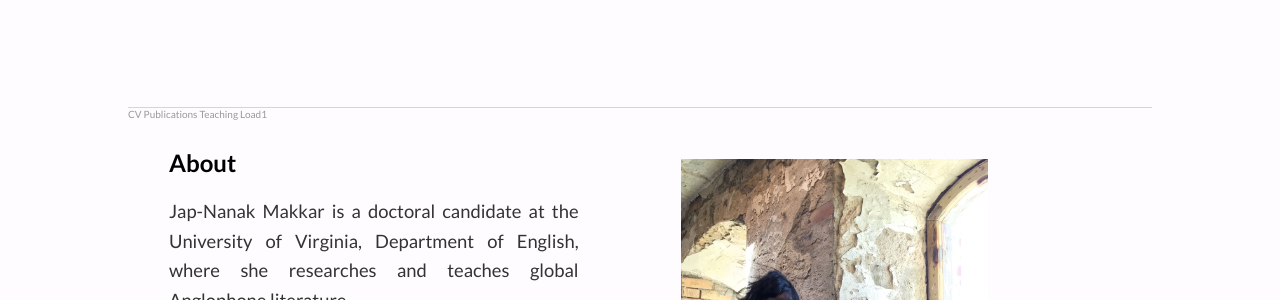
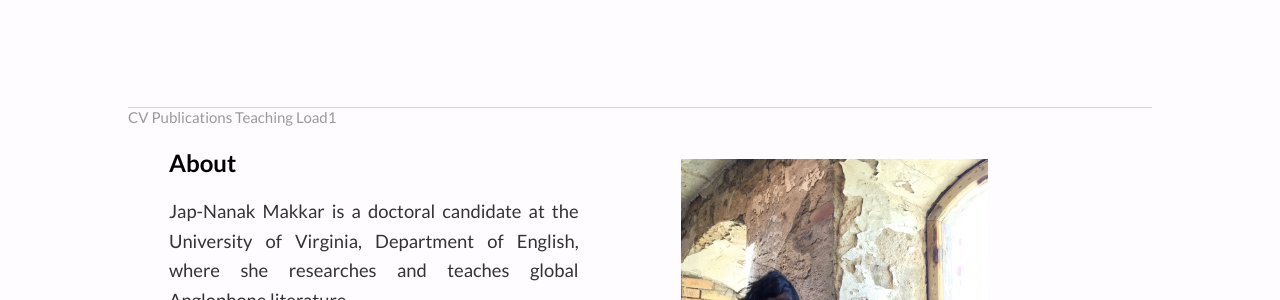
Before and after one commit to jmakr/jmakr.github.io, a Jekyll site: the page built from index.html, in a window 1280 px wide. Shown: the part 147-447 px from the top of the page. Built offline with Jekyll 4.4.1, drawn with Linux system fonts in a browser that asks for light colours.

Commit message:
Update main.css

```diff
--- a/css/main.css
+++ b/css/main.css
@@ -45,7 +45,12 @@
 }
 
 .topnavigationcontainer {
-    position: relative;
+  position: relative;
+  height: 2em;
+  text-align: center;
+  border-bottom: thin solid #d5d5d5;
+  margin-bottom: 0;
+  margin-top: 0;
 
 }
 
@@ -53,7 +58,7 @@
   position: absolute;
   font-family: "Lato", sans-serif;
   text-align: center;
-  font-size: 10px;
+  font-size: 15px;
   color: black;
 
 }
```
